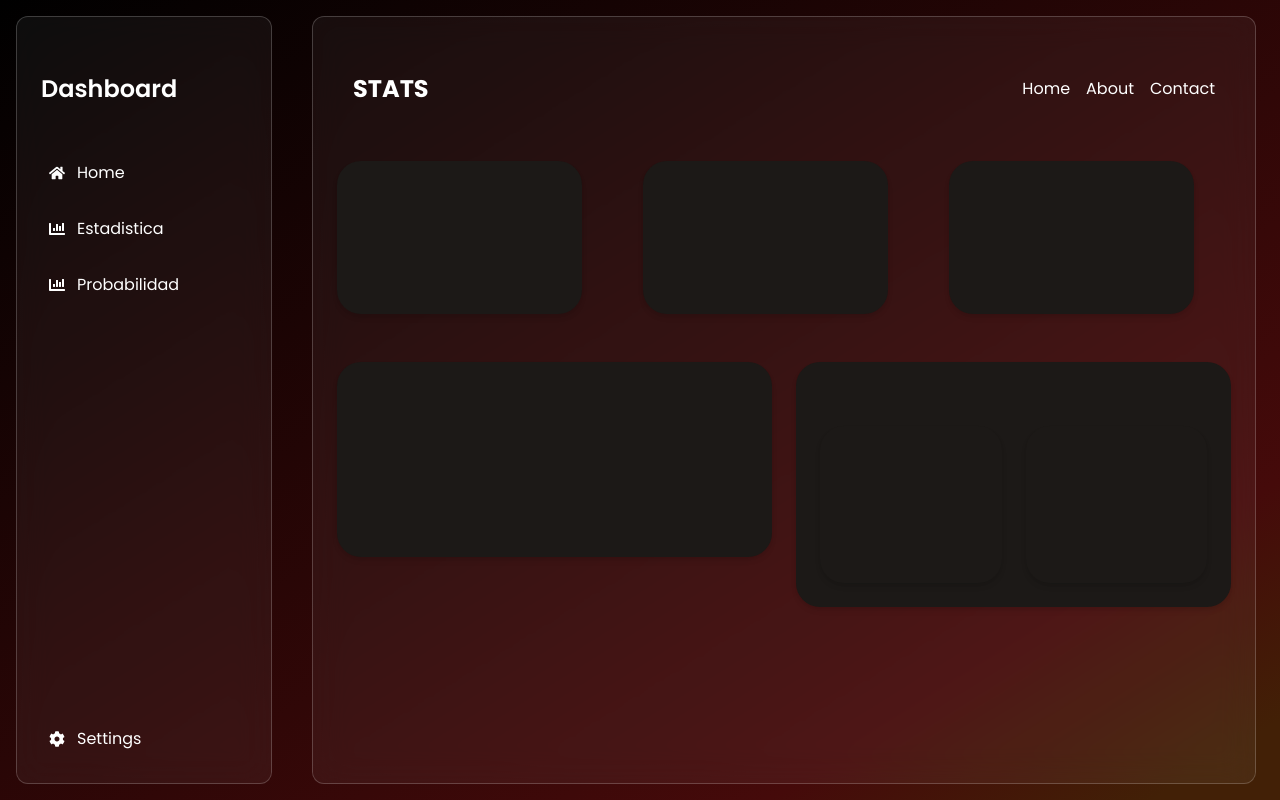
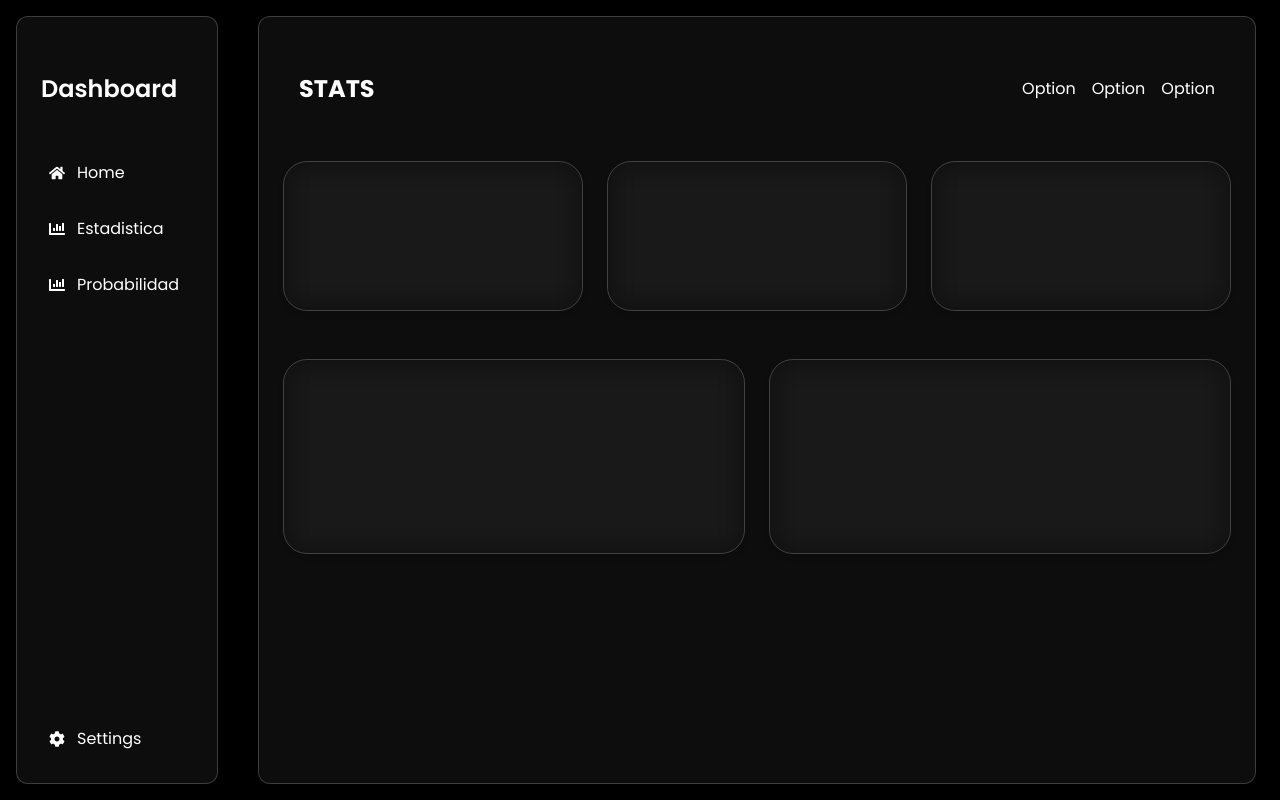
Before and after one commit to Villalobos14/Multi-6to-SOLARY, a React (Vite) app: page /dashboard in a window 1280 px wide. Built offline with nearby package versions, Linux system fonts and the light colour scheme; what tailwindcss-filters would draw is missing.

Commit message:
gradientes y dashboard commit

```diff
--- a/src/components/organismos/DashboardPage.jsx
+++ b/src/components/organismos/DashboardPage.jsx
@@ -3,18 +3,18 @@ import { FaHome, FaChartBar, FaCog } from 'react-icons/fa';
 
 function Dashboard() {
   return (
-    <div className="flex h-screen bg-gradient-to-tl from-yellow-950 from-5% via-red-950 via-20% to-black to-100%">
+    <div className="flex h-screen bg-black">
       {/* Sidebar */}
       <div className="w-64 my-4 mx-4 text-white flex flex-col bg-white bg-opacity-5 backdrop-filter backdrop-blur-lg border border-white border-opacity-20 rounded-xl">
         <div className="p-6 mt-8">
-          <h1 className="text-2xl font-semibold">Dashboard</h1>
+          <h1 className="text-2xl font-semibold ">Dashboard</h1>
         </div>
         <nav className="flex flex-col p-6 space-y-4 flex-grow">
           <a href="#" className="flex items-center p-2 hover:bg-neutral-700 rounded">
             <FaHome className="mr-3" /> Home
           </a>
-          <a href="#" className="flex items-center p-2 hover:bg-neutral-700 rounded">
-            <FaChartBar className="mr-3" /> Estadistica
+          <a href="#" className="flex items-center p-2 hover:bg-neutral-700 rounded ">
+            <FaChartBar className="mr-3 " /> Estadistica
           </a>
           <a href="#" className="flex items-center p-2 hover:bg-neutral-700 rounded">
             <FaChartBar className="mr-3" /> Probabilidad
@@ -28,30 +28,26 @@ function Dashboard() {
       </div>
       {/* Main content */}
 
-      <div className="flex-1 p-6 mx-6 my-4 bg-white bg-opacity-5 backdrop-filter backdrop-blur-lg border border-white border-opacity-20 rounded-xl">
+      <div className="flex-1 p-6  mx-6 my-4 bg-white bg-opacity-5 backdrop-filter backdrop-blur-lg border border-white border-opacity-20 rounded-xl">
       <nav className="p-4 my-4">
       <div className="container mx-auto flex justify-between items-center">
         <div className="text-white text-2xl font-bold">STATS</div>
         <div className="space-x-4">
-          <a href="#" className="text-white hover:text-gray-300">Home</a>
-          <a href="#" className="text-white hover:text-gray-300">About</a>
-          <a href="#" className="text-white hover:text-gray-300">Contact</a>
+          <a href="#" className="text-white hover:text-gray-300">Option</a>
+          <a href="#" className="text-white hover:text-gray-300">Option</a>
+          <a href="#" className="text-white hover:text-gray-300">Option</a>
         </div>
       </div>
     </nav>
 
-        <div className="grid grid-cols-3 gap-6 mb-6 py-6">
-          <div className="bg-stone-900 p-6 rounded-3xl shadow-md h-[153px] w-[245px]"></div>
-          <div className="bg-stone-900 p-6 rounded-3xl shadow-md h-[153px] w-[245px]"></div>
-          <div className="bg-stone-900 p-6 rounded-3xl shadow-md h-[153px] w-[245px]"></div>
+        <div className="flex grid-cols-3 gap-6 mb-6 py-6 justify-between">
+          <div className="bg-opacity-5 backdrop-filter backdrop-blur-lg border border-white border-opacity-20 p-6 rounded-3xl shadow-md h-[150px] w-[300px]"></div>
+          <div className="bg-opacity-5 backdrop-filter backdrop-blur-lg border border-white border-opacity-20 p-6 rounded-3xl shadow-md h-[150px] w-[300px]"></div>
+          <div className="bg-opacity-5 backdrop-filter backdrop-blur-lg border border-white border-opacity-20 p-6 rounded-3xl shadow-md h-[150px] w-[300px]"></div>
         </div>
         <div className="grid grid-cols-2 gap-6">
-          <div className="bg-stone-900 p-6 rounded-3xl shadow-md h-[195px]"></div>
-          <div className="bg-stone-900 p-6 rounded-3xl shadow-md">
-            <div className="grid grid-cols-2 gap-6 mt-10">
-              <div className="bg-stone-900 rounded-3xl shadow-md h-[157px]"></div>
-              <div className="bg-stone-900 rounded-3xl shadow-md h-[157px]"></div>
-            </div>
+          <div className="bg-opacity-5 backdrop-filter backdrop-blur-lg border border-white border-opacity-20 p-6 rounded-3xl shadow-md h-[195px]"></div>
+          <div className="bg-opacity-5 backdrop-filter backdrop-blur-lg border border-white border-opacity-20 p-6 rounded-3xl shadow-md">
           </div>
         </div>
       </div>
--- a/src/components/organismos/FormLogin.jsx
+++ b/src/components/organismos/FormLogin.jsx
@@ -60,7 +60,7 @@ function LoginForm() {
   };
 //colores del pagina
   return (
-    <form className="flex flex-col items-center justify-center px-10 py-6 w-full text-xs bg-gradient-to-tl from-yellow-950 from-10% via-red-950 via-30% to-black to-100% text-white sm:px-5" onSubmit={handleSubmit}>
+    <form className="flex flex-col items-center justify-center px-10 py-6 w-full text-xs bg-[#101010] text-white sm:px-5" onSubmit={handleSubmit}>
       {/* Encabezado del formulario */}
       <header className="flex justify-between gap-0 text-lg leading-6 text-center ">
         <Link to="/">
@@ -86,7 +86,7 @@ function LoginForm() {
           Email
         </label>
         <input
-          className="mt-1 px-3 py-2 rounded-md bg-slate-100 text-base text-white w-full bg-opacity-5"
+          className="mt-1 px-3 py-2 rounded-md bg-slate-100 text-base text-white w-full bg-opacity-5 border border-gray-700"
           type="email"
           id="emailInput"
           placeholder="Enter your email"
@@ -98,7 +98,7 @@ function LoginForm() {
           Password
         </label>
         <input
-          className="mt-1 px-3 py-2 rounded-md bg-slate-100 text-base text-white w-full bg-opacity-5"
+          className="mt-1 px-3 py-2 rounded-md bg-slate-100 text-base text-white w-full bg-opacity-5 border border-gray-700"
           type="password"
           id="passwordInput"
           placeholder="Enter your password"
@@ -106,7 +106,7 @@ function LoginForm() {
           onChange={(e) => setPassword(e.target.value)}
         />
         {/* Checkbox de "Remember me" */}
-        <div className="flex items-center mt-5 ">
+        <div className="flex mt-5 justify-items-start">
           <input
             type="checkbox"
             checked={remember}
--- a/src/index.css
+++ b/src/index.css
@@ -10,5 +10,5 @@
 }
 body {
   /* Utiliza linear-gradient con los colores y porcentajes */
-  background: linear-gradient(to bottom right, #000000 30%, #3b1e00 50%, #000000 100%);
+  background: linear-gradient(to bottom right, #101010 30%, #101010 50%, #101010 100%);
 }
```
